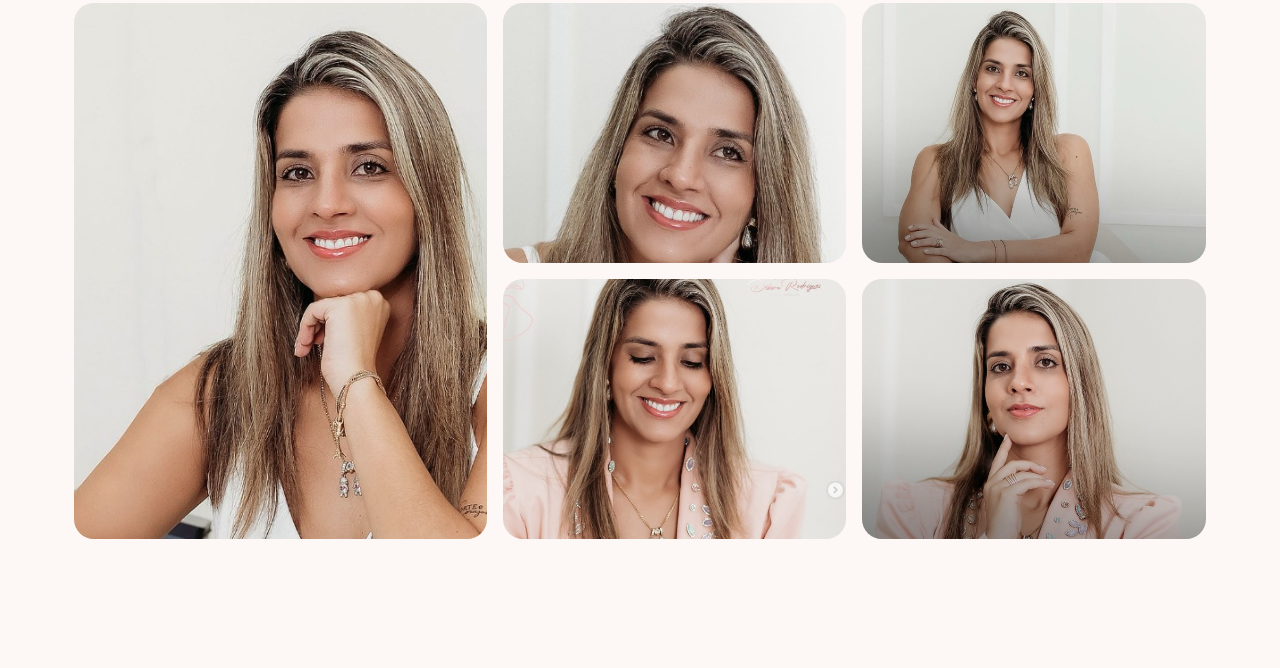
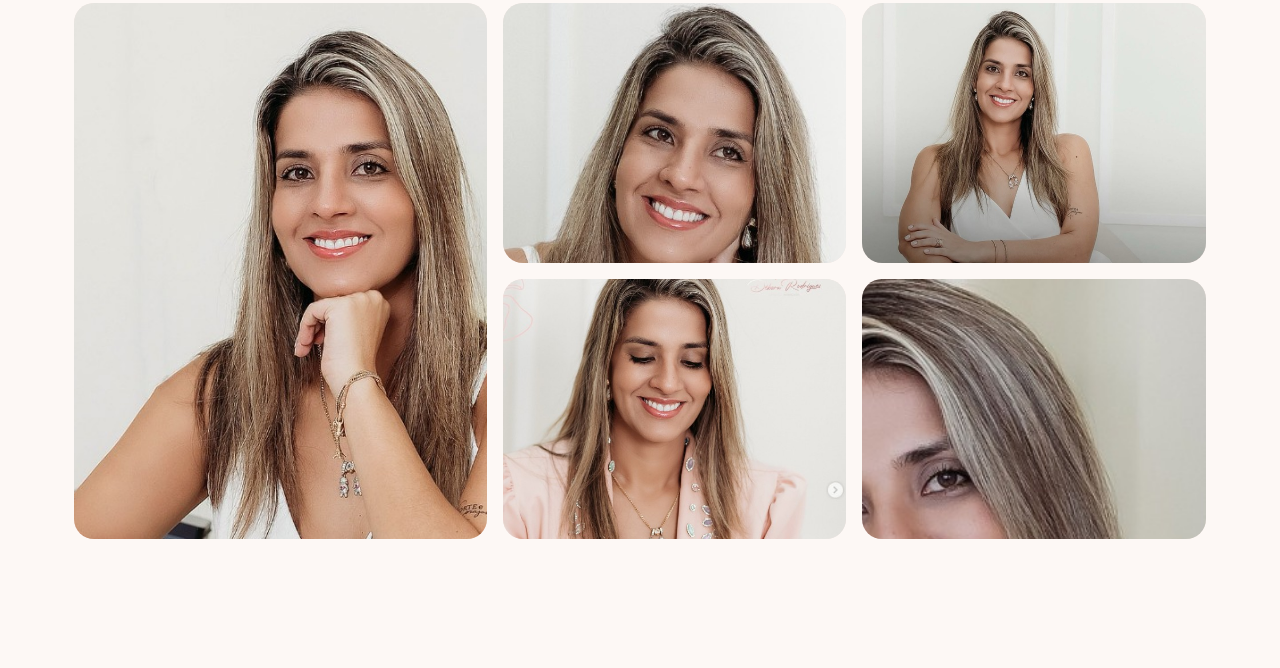
Before and after one commit to drdeborarodrigueslima-dotcom/estetica, a plain HTML site: page index.html in a window 1280 px wide. Shown: the part 5753-6421 px from the top of the page. Drawn offline with nearby package versions, Linux system fonts and the light colour scheme.

Commit message:
Galeria: nova foto da Débora (blazer vermelho)
Co-Authored-By: Claude Opus 5.5 <noreply@anthropic.com>
Claude-Session: https://claude.ai/code/session_01YJuTzJ6CPU44KfrpbFfPEA

```diff
--- a/index.html
+++ b/index.html
@@ -338,7 +338,7 @@ footer .base{border-top:1px solid rgba(255,255,255,.18);margin-top:36px;padding-
       <div><img src="img/debora-1.jpg" alt="Dra. Débora Rodrigues" style="object-position:top"></div>
       <div><img src="img/debora-6.jpg" alt="Cuidados com a pele"></div>
       <div><img src="img/debora-7.jpg" alt="Sala de atendimento"></div>
-      <div><img src="img/debora-4.jpg" alt="Dra. Débora Rodrigues" style="object-position:top"></div>
+      <div><img src="img/debora-8.jpg" alt="Dra. Débora Rodrigues" style="object-position:top"></div>
     </div>
   </div>
 </section>
```
Also changed, not shown: img/debora-8.jpg (added).
